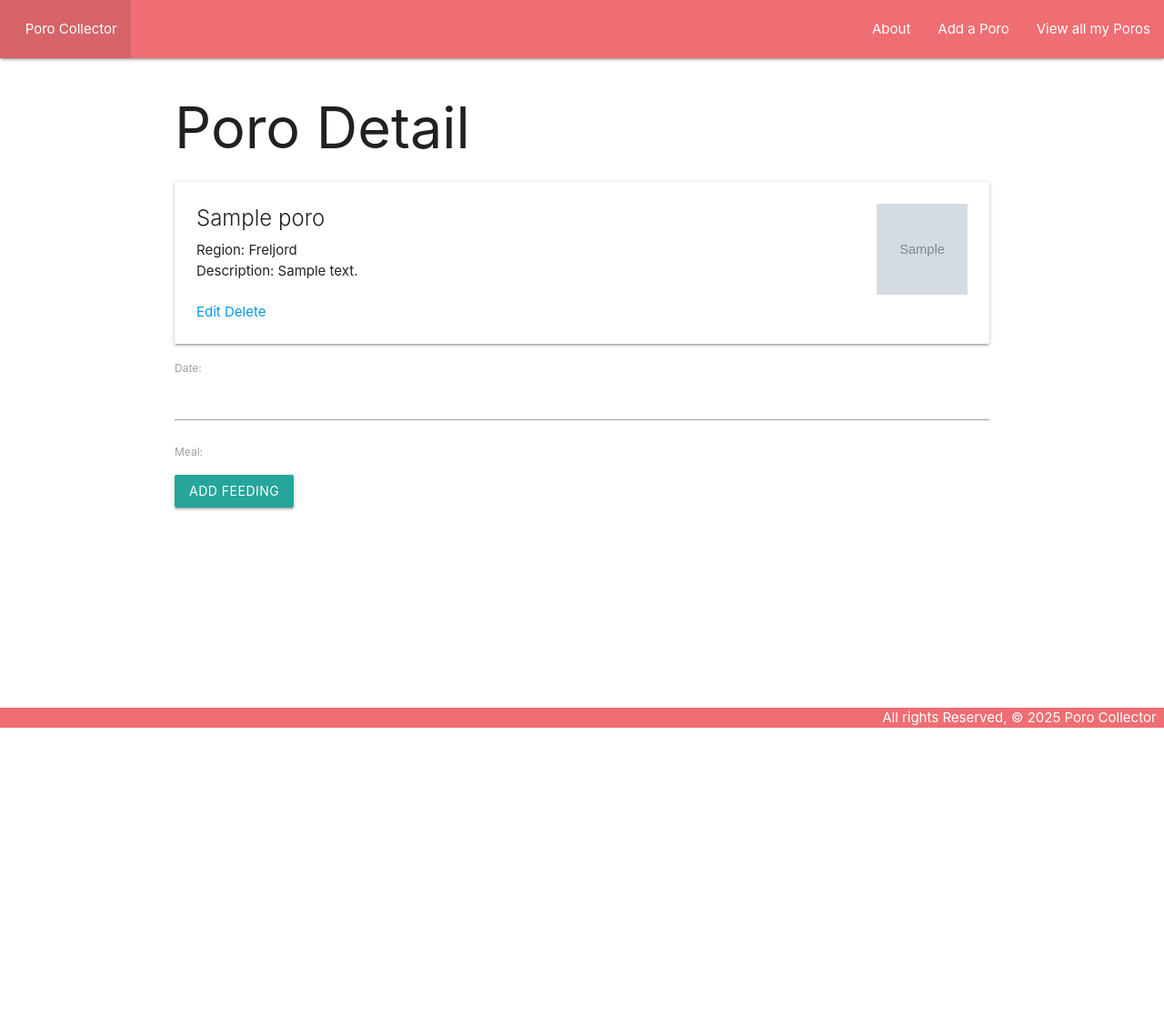
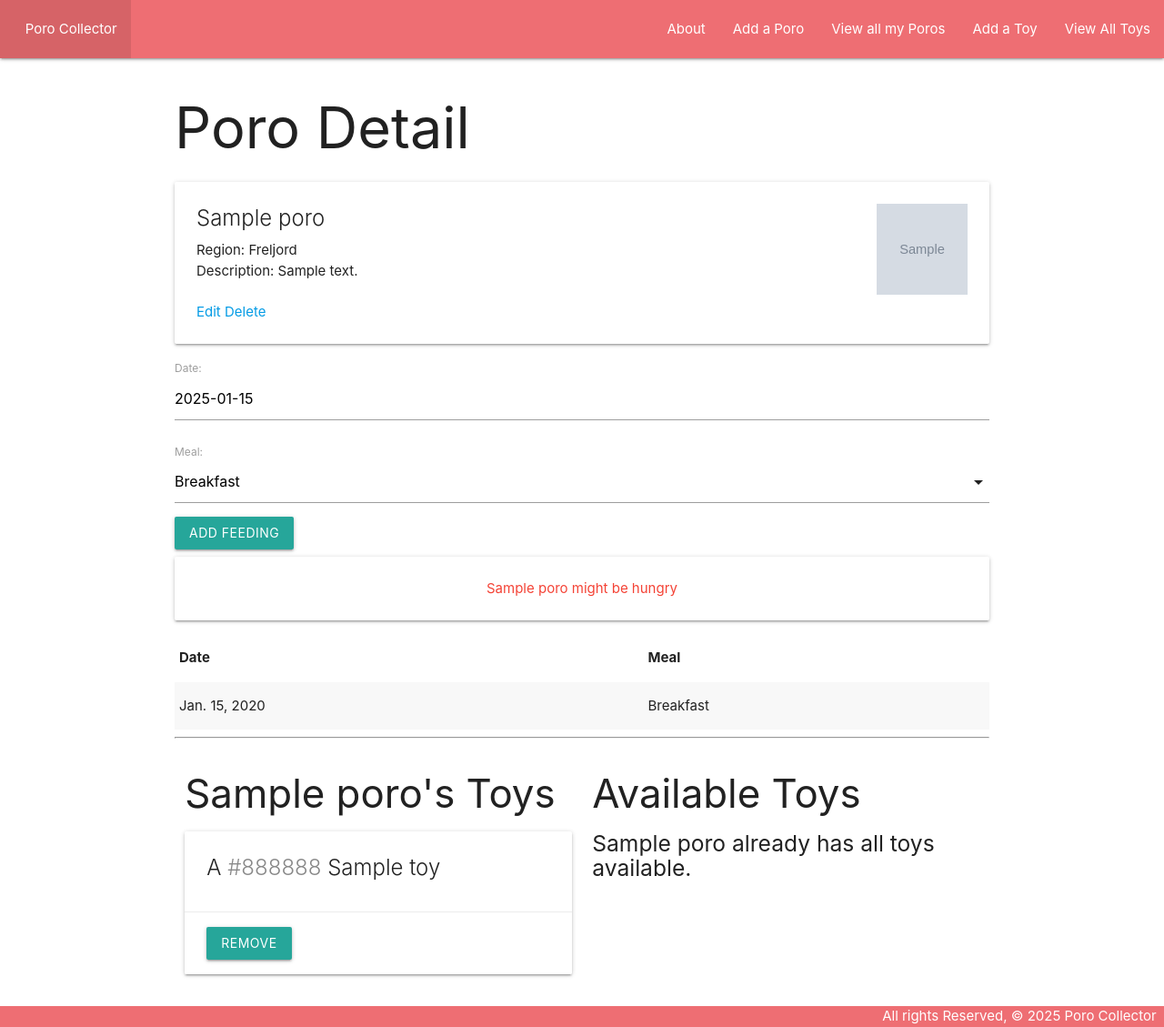
Before and after one commit to ZeeTW/collector-lab, a Django app: page /poros/1/ in a window 1280 px wide. Shown: the whole page at 91% size. Before the commit the page ends 800 px from the top, so only its background shows below. Run offline with Django 5.2, Linux system fonts and the light colour scheme; tables that the repository leaves empty hold one stand-in row (values such as "Sample post"); grey boxes marked "Sample" are stand-in pictures.

Commit message:
done with step 4

```diff
--- a/porocollector/main_app/admin.py
+++ b/porocollector/main_app/admin.py
@@ -1,6 +1,7 @@
 from django.contrib import admin
-from .models import Poro
+from .models import Poro, Feeding
 
 # Register your models here.
 
 admin.site.register(Poro)
+admin.site.register(Feeding)
--- a/porocollector/main_app/models.py
+++ b/porocollector/main_app/models.py
@@ -1,5 +1,6 @@
 from django.db import models
 from django.urls import reverse
+from datetime import date
 
 # Create your models here.
 
@@ -23,11 +24,22 @@ MEALS = (
     ('D', 'Dinner')
 )
 
+class Toy(models.Model):
+    name = models.CharField(max_length=50)
+    color = models.CharField(max_length=20)
+
+    def __str__(self):
+        return self.name
+
+    def get_absolute_url(self):
+        return reverse ('toys_detail', kwargs={'pk': self.id})
+
 class Poro(models.Model):
     name= models.CharField(max_length=100)
-    region= models.CharField(max_length=100, choices=REGIONS)
+    region= models.CharField(max_length=100, choices=REGIONS, default=REGIONS[0][0])
     description= models.TextField(max_length=250)
     image = models.ImageField(upload_to='main_app/static/uploads/', default='')
+    toys = models.ManyToManyField(Toy)
 
     def get_absolute_url(self):
         return reverse('detail', kwargs={'poro_id':self.id})
@@ -35,10 +47,12 @@ class Poro(models.Model):
     def __str__(self):
         return self.name
 
+    def fed_for_today(self):
+        return self.feeding_set.filter(date=date.today()).count() >=2
+
 class Feeding(models.Model):
     date = models.DateField()
     meal = models.CharField(max_length=1, choices= MEALS, default=MEALS[0][0])
-
     poro = models.ForeignKey(Poro, on_delete=models.CASCADE)
 
     def __str__(self):
--- a/porocollector/main_app/templates/base.html
+++ b/porocollector/main_app/templates/base.html
@@ -12,6 +12,7 @@
       href="https://cdnjs.cloudflare.com/ajax/libs/materialize/1.0.0/css/materialize.min.css"
     />
     <link rel="stylesheet" href="{% static 'css/style.css' %}" />
+    <script src="https://cdnjs.cloudflare.com/ajax/libs/materialize/1.0.0/js/materialize.min.js"></script>
   </head>
   <body>
     <header class="navbar-fixed">
@@ -28,6 +29,8 @@
             <li><a href="{% url 'about' %}">About</a></li>
             <li><a href="{% url 'poros_create' %}">Add a Poro</a></li>
             <li><a href="{% url 'index' %}">View all my Poros</a></li>
+            <li><a href="{% url 'toys_create' %}">Add a Toy</a></li>
+            <li><a href="{% url 'toys_index' %}">View All Toys</a></li>
           </ul>
         </div>
       </nav>
--- a/porocollector/main_app/templates/main_app/poro_form.html
+++ b/porocollector/main_app/templates/main_app/poro_form.html
@@ -15,4 +15,9 @@
   <input type="submit" value="Submit!" class="btn">
 </form>
 
+<script>
+  let selectEl = document.getElementById('id_region');
+  M.FormSelect.init(selectEl);
+</script>
+
 {% endblock %}
--- a/porocollector/main_app/templates/poros/detail.html
+++ b/porocollector/main_app/templates/poros/detail.html
@@ -1,5 +1,4 @@
-{% extends 'base.html' %}
-{% block content %}
+{% extends 'base.html' %} {% block content %}
 
 <h1>Poro Detail</h1>
 <div class="card">
@@ -15,7 +14,7 @@
     <span class="card-title">{{ poro.name }}</span>
     <p>Region: {{ poro.get_region_display }}</p>
     <p>Description: {{ poro.description }}</p>
-    <br>
+    <br />
     <div class="card-section">
       <a href="{% url 'poros_update' poro.id%}">Edit</a>
       <a href="{% url 'poros_delete' poro.id%}">Delete</a>
@@ -25,10 +24,102 @@
 
 <div>
   <form action="{% url 'add_feeding' poro.id %}" method="post">
-    {% csrf_token %}
-    {{ feeding_form.as_p }}
-    <input type="submit" class="btn" value="Add Feeding">
+    {% csrf_token %} {{ feeding_form.as_p }}
+    <input type="submit" class="btn" value="Add Feeding" />
   </form>
 </div>
 
+{% if poro.fed_for_today %}
+<div class="card-panel teal-text center-align">
+  {{poro.name}} has been fed all meals for today
+</div>
+{% else %}
+<div class="card-panel red-text center-align">
+  {{poro.name}} might be hungry
+</div>
+{% endif %}
+
+<div>
+  <table class="striped">
+    <thead>
+      <tr>
+        <th>Date</th>
+        <th>Meal</th>
+      </tr>
+    </thead>
+
+    <tbody>
+      {% for feeding in poro.feeding_set.all %}
+      <tr>
+        <td>{{ feeding.date }}</td>
+        <td>{{ feeding.get_meal_display }}</td>
+      </tr>
+      {% endfor %}
+    </tbody>
+  </table>
+</div>
+
+<hr />
+
+<div class="row">
+  <div class="col s6">
+    <h3>{{ poro.name }}'s Toys</h3>
+
+    {% if poro.toys.count %} {% for toy in poro.toys.all %}
+    <div class="card">
+      <div class="card-content">
+        <span class="card-title">
+          A
+          <span style="color: {{toy.color}}">{{toy.color}}</span> {{toy.name}}
+        </span>
+      </div>
+      <div class="card-action">
+        <form action="{% url 'unassoc_toy' poro.id toy.id %}" method="post">
+          {% csrf_token %}
+          <button type="submit" class="btn">Remove</button>
+        </form>
+      </div>
+    </div>
+    {% endfor %} {% else %}
+    <h5>No Toys :(</h5>
+    {% endif %}
+  </div>
+
+  <div class="col s6">
+    <h3>Available Toys</h3>
+
+    {% if toys.count %} {% for toy in toys.all%}
+    <div class="card">
+      <div class="card-content">
+        <span class="card-title">
+          A <span style="color: {{toy.color}}">{{toy.color}}</span> {{toy.name}}
+        </span>
+      </div>
+      <div class="card-action">
+        {{poro.id}} {{toy.id}}
+        <form action="{% url 'assoc_toy' poro.id toy.id %}" method="post">
+          {% csrf_token %}
+          <button type="submit" class="btn">Add</button>
+        </form>
+      </div>
+    </div>
+    {% endfor %} {% else %}
+    <h5>{{ poro.name }} already has all toys available.</h5>
+    {% endif %}
+  </div>
+</div>
+
+<script>
+  var dateEl = document.getElementById('id_date')
+  M.Datepicker.init(dateEl, {
+    format: 'yyyy-mm-dd',
+    defaultDate: new Date(),
+    setDefaultDate: true,
+    autoClose: true
+  })
+
+  let selectEl = document.getElementById('id_meal')
+  M.FormSelect.init(selectEl)
+</script>
+
 {% endblock %}
--- a/porocollector/main_app/urls.py
+++ b/porocollector/main_app/urls.py
@@ -8,6 +8,18 @@ urlpatterns=[
     path('poros/<int:poro_id>/', views.poros_detail, name='detail'),
     path('poros/create/', views.PoroCreate.as_view(), name='poros_create'),
     path('poros/<int:pk>/update', views.PoroUpdate.as_view(), name='poros_update'),
-    path('poros/<int:pk>/delete', views.PoroDelete.as_view(), name='poros_delete')
+    path('poros/<int:pk>/delete', views.PoroDelete.as_view(), name='poros_delete'),
+    path('poros/<int:poro_id>/add_feeding', views.add_feeding, name='add_feeding'),
+    # CRUD for Toys using CBV's
+    path('toys/', views.ToyList.as_view(), name='toys_index'),
+    path('toys/<int:pk>/', views.ToyDetail.as_view(), name='toys_detail'),
+    path('toys/create/', views.ToyCreate.as_view(), name='toys_create'),
+    path('toys/<int:pk>/update/', views.ToyUpdate.as_view(), name='toys_update'),
+    path('toys/<int:pk>/delete/', views.ToyDelete.as_view(), name='toys_delete'),
 
+    # Associate a toy with a poro (M:M)
+    path('poros/<int:poro_id>/assoc_toy/<int:toy_id>/', views.assoc_toy, name='assoc_toy'),
+
+    # Unassociate / Disassociate a toy with a poro (M:M)
+    path('poros/<int:poro_id>/unassoc_toy/<int:toy_id>/', views.unassoc_toy, name='unassoc_toy')
 ]
--- a/porocollector/main_app/views.py
+++ b/porocollector/main_app/views.py
@@ -1,7 +1,8 @@
-from django.shortcuts import render
+from django.shortcuts import render, redirect
 from django.http import HttpResponse
-from .models import Poro
+from .models import Poro, Toy
 from django.views.generic.edit import CreateView, UpdateView, DeleteView
+from django.views.generic import ListView, DetailView
 from .forms import FeedingForm
 
 class PoroCreate(CreateView):
@@ -15,6 +16,25 @@ class PoroUpdate(UpdateView):
 class PoroDelete(DeleteView):
     model = Poro
     success_url = '/poros/'
+
+class ToyList(ListView):
+    model = Toy
+
+class ToyDetail(DetailView):
+    model = Toy
+
+class ToyCreate(CreateView):
+    model = Toy
+    fields = '__all__'
+
+class ToyUpdate(UpdateView):
+    model = Toy
+    fields = ['name', 'color']
+    #can write __all__ ^^
+
+class ToyDelete(DeleteView):
+    model = Toy
+    success_url = '/toys/'
 
 # Create your views here.
 
@@ -31,7 +51,8 @@ def poro_index(request):
 def poros_detail(request, poro_id):
     poro = Poro.objects.get(id = poro_id)
     feeding_form = FeedingForm()
-    return render(request, 'poros/detail.html', {'poro' : poro, 'feeding_form':feeding_form})
+    toys_poro_doesnt_have = Toy.objects.exclude(id__in = poro.toys.all().values_list('id'))
+    return render(request, 'poros/detail.html',{'poro':poro, 'feeding_form' : feeding_form, 'toys' : toys_poro_doesnt_have})
 
 def add_feeding(request, poro_id):
     form = FeedingForm(request.POST)
@@ -41,3 +62,13 @@ def add_feeding(request, poro_id):
         new_feeding.save()
 
     return redirect('detail', poro_id = poro_id)
+
+
+def assoc_toy(request, poro_id, toy_id):
+    print("poro_id, toy_id", poro_id, toy_id)
+    Poro.objects.get(id = poro_id).toys.add(toy_id)
+    return redirect('detail', poro_id = poro_id)
+
+def unassoc_toy(request, poro_id, toy_id):
+    Poro.objects.get(id = poro_id).toys.remove(toy_id)
+    return redirect('detail', poro_id = poro_id)
```
Also changed, not shown: porocollector/main_app/templates/main_app/poro_confirm_delete.html (added, +13 -0 lines), porocollector/main_app/templates/main_app/toy_confirm_delete.html (added, +13 -0 lines), porocollector/main_app/templates/main_app/toy_detail.html (added, +22 -0 lines), porocollector/main_app/templates/main_app/toy_form.html (added, +16 -0 lines), porocollector/main_app/templates/main_app/toy_list.html (added, +18 -0 lines), porocollector/main_app/migrations/0002_alter_poro_region_feeding.py (added), porocollector/main_app/migrations/0003_toy_alter_poro_region_poro_toys.py (added), porocollector/main_app/static/uploads/Screenshot_2025-01-13_143053.png (added), porocollector/main_app/static/uploads/Screenshot_2025-01-13_144904.png (added), porocollector/main_app/static/uploads/dao-trong-le-c.jpg (added).
